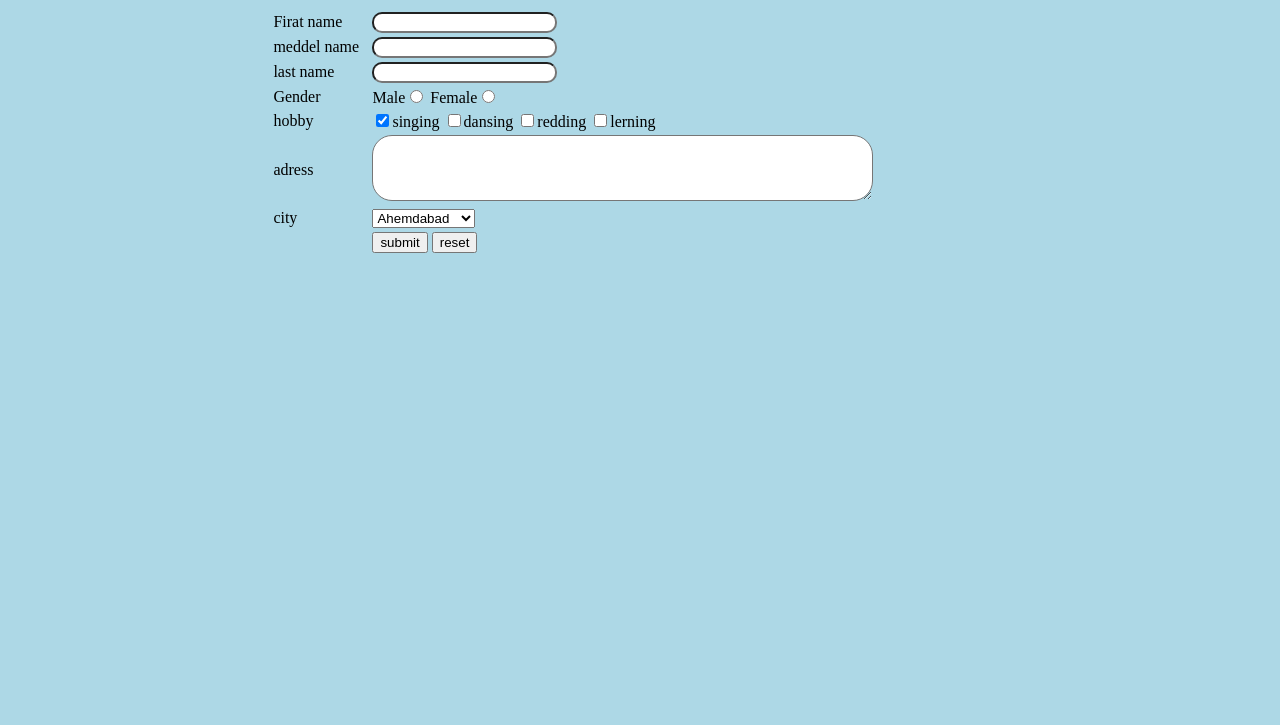
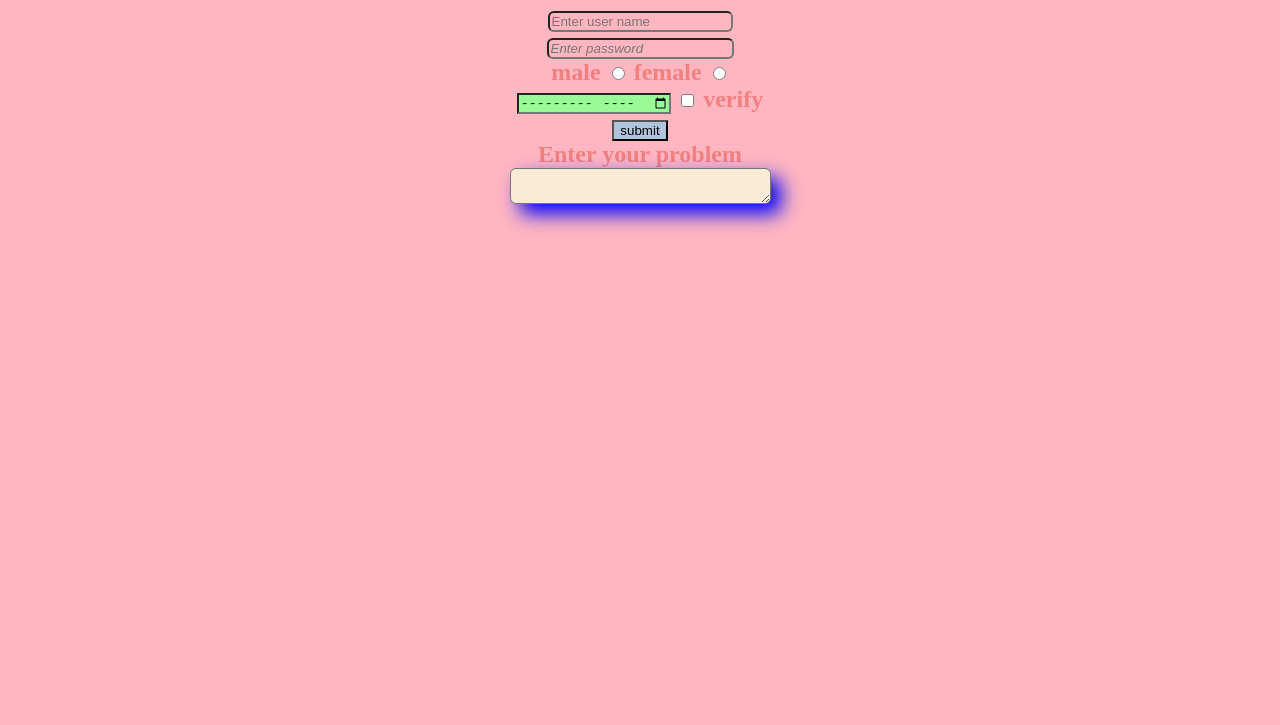
Before and after one commit to mrunknow005/Website-1-, a plain HTML site: page index.html in a window 1280 px wide. Shown: the part 75-800 px from the top of the page. Drawn offline with Linux system fonts and the light colour scheme.

Commit message:
Add files via upload

```diff
--- a/index.html
+++ b/index.html
@@ -1,88 +1,60 @@
 <!DOCTYPE html>
 <html>
-
 <head>
   <meta charset="UTF-8">
   <meta name="viewport" content="width=device-width, initial-scale=1">
-  <title>new</title>
+  <title>md login page</title>
+  <link rel="stylesheet" href="style2.css">
+</head>
+<center>
+  <h1>
+    <div1>
+  welcome to login page
+  </div>
+  </h1>
+</center>
+<body>
+  <style>
+    div{
+      color: lightcoral
+    }
+    div1{
+      color: indianred
+    }
+    #month{
+      border-radius: 5px;
+      background: greenyellow;
+      border: none;
+    }
+
+   }
+  </style>
   <center>
-    <h1>Registretion</h1>
+  <div>
+  <h2>
+    <form action="post"></form>
+   <input class="new" tyype="text" name="username" id="user name" placeholder="Enter user name">
+
+   <div>
+      <input type="password" name="password" id="password" placeholder="Enter password" required>
+      <div>
+        male
+      <input type="radio" name="gender" id="gender" required>
+      female
+      <input type="radio" name="gender" id="female" required>
+      <div>
+        <input type="month" name="month" class="month">
+
+      <input type="checkbox" name="checkbox" class="box"required>
+      verify
+      <div>
+      <input onclick="submit()" type="submit" name="botton" class="submit" value="submit">
+      <br>
+      Enter your problem
+      <br>
+      <textarea class="rr" name="comment" id="<command>" cols="30" rows="2"></textarea>
   </center>
-  <link rel="stylesheet" href="style.css" type="text/css" media="all" />
-</head>
-
-<body bgcolor="lightbule">
-  <center>
-    <table class="tab" border="0">
-      <tr>
-        <td width="12%">Firat name</td>
-        <td width="1%">&nbsp;</td>
-        <td><input type="text" name="fname" class="fname" value="" /></td>
-      </tr>
-      <tr>
-        <td>meddel name</td>
-        <td>&nbsp;</td>
-        <td>
-          <input type="text" name="m" class="mname" value="" />
-        </td>
-      </tr>
-      <tr>
-        <td>last name</td>
-        <td>&nbsp;</td>
-        <td><input type="text" name="lname" class="lname" value="" /></td>
-      </tr>
-      <tr>
-        <td>Gender</td>
-        <td>&nbsp;</td>
-        <td>Male<input type="radio" name="gender" class="male" value="male"  />
-         Female<input type="radio" name= "gender" class="gfemale" value="female" />
-        </td>
-      </tr>
-      <tr>
-        <td>hobby</td>
-        <td>&nbsp;</td>
-        <td><input type="checkbox" name="hbox" class="hbox" value="dinging" checked>singing
-          <input type="checkbox" name="dancing" class="dancing" value="dancing">dansing
-          <input type="checkbox" name="reding" class="reding" value="reding">redding
-          <input type="checkbox" name="lerning" class="lerning" value="lerning">lerning
-        </td>
-      <tr>
-        <td>adress</td>
-        <td>&nbsp;</td>
-        <td>
-          <textarea name="tname" class="tarea" rows="4" cols="60"> </textarea>
-        </td>
-      </tr>
-      <tr>
-        <td>city</td>
-        <td>
-          </>&nbsp;</td>
-        <td>
-          <select name="cname" class,="cname">
-            <option>Ahemdabad</option>
-            <option>Vadodra</option>
-            <option>Gandhi nager</option>
-            <option>Vapi</option>
-            <option>Valsad</option>
-            <option>Heydrabad</option>
-            <option>Bharuch</option>
-            <option>Aamod</option>
-            </section>
-        </td>
-      </tr>
-      <tr>
-        <td>&nbsp;</td>
-        <td>&nbsp;</td>
-        <td>
-          <button onclick="submit()" type="submit">submit</button>
-          <button onclick="reset()" type="reset">reset</button>
-        </td>
-      </tr>
-    </table>
-  </center>
-  <script src="script.js">
-    script.js
-  </script>
+  </h2>
+<script src="script2.js">script2.js</script>
 </body>
-
 </html>
--- /dev/null
+++ b/script2.js
@@ -0,0 +1,49 @@
+alert("welcome to md site");
+//console.log("he")
+//a =prompt("enter you are name : ")
+///console.log(a);
+//b = confirm("This site some time use you are data ☠️☠️ ");
+//console.log(b)
+//document.title = "welcome to login page";
+/*
+a = prompt("hello");
+console.log(a);
+if (a>1 && a<9){
+  console.log("nice")
+}
+else
+if (a>10 && a<15) {
+  console.log("very nice")
+
+} */
+//a = document.getElementsByClassName("sumbit");
+//console.log(a);
+ x = 14142.732
+x.toExponential(2);
+x.toExponential(3);
+console.log(x);
+let y = Date();
+//console.log(y)
+let v = Date(2024,2,7,5,7);
+//letsole.log(v);
+let d = Date("2027- 06-23");
+//console.log(d);
+//let x = setTime();
+console.log(x);
+let r = Location
+//letsole.log(r);
+s = Math.log10(2);
+console.log(s);
+k = Math.round(8.9999);
+//console.log(k)();
+j = Math.sqrt(2);
+//console.log(j)
+o = Math.max(2,5,6,6,764);
+//uonsole.log(o);
+u = Math.min(55,665,753,43,78);
+//console.log(u);
+function submit() {
+  window.location.reload();
+  window.location.href = "/12 sceince/one.html";
+   alert (" successfully submited");
+}
--- /dev/null
+++ b/style2.css
@@ -0,0 +1,34 @@
+body{
+  background-color: lightpink;
+  font-family: serif;
+}
+.md{
+  border-radius: 6px;
+  background-color: lightcoral
+}
+#password{
+  border-radius: 6px;
+  font-style: italic;
+  background-color: lightpink;
+}
+#username{
+ border-radius: 6px;
+ background-color:l lightpink;
+  font-style: italic;
+}
+.new{
+  border-radius: 6px;
+  background-color: lightpink;
+  color: red;
+}
+.rr {
+  border-radius: 6px;
+  background-color: antiquewhite;
+  filter: drop-shadow(10px 10px 10px blue)
+}
+.submit{
+  background-color: lightsteelblue;
+}
+.month{
+  background-color: palegreen;
+}
```
